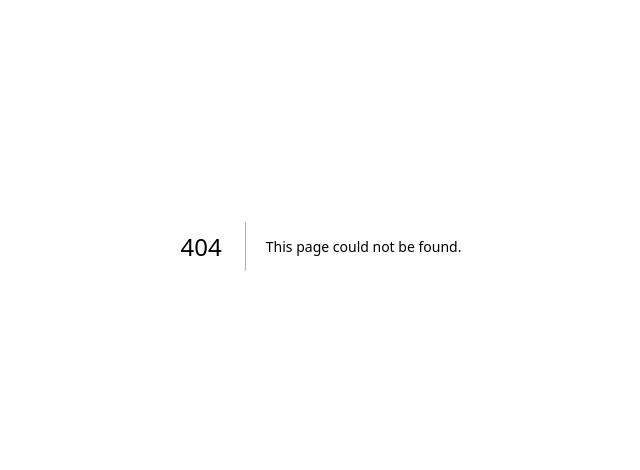
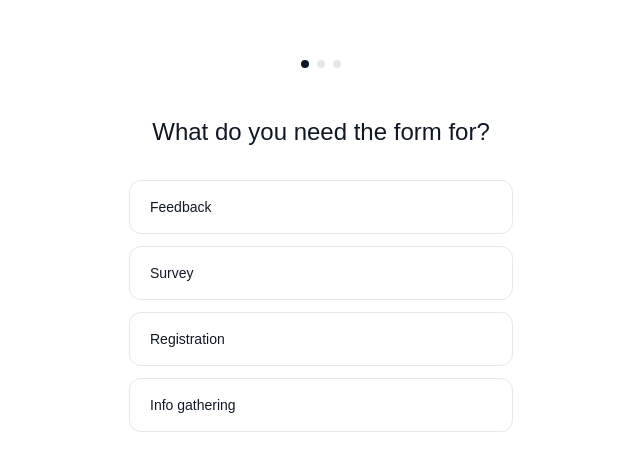
Before and after one commit to sandeshdev667/formr, a Next.js app: page /forms/new in a window 1280 px wide. Before the commit this address had no page. Shown: the part 154-624 px from the top of the page, without its empty margins (319-959 px from the left). Built offline with nearby package versions, Linux system fonts and the light colour scheme; no server answers.

Commit message:
create form and supabase connection for form

```diff
--- /dev/null
+++ b/pages/forms/new.tsx
@@ -0,0 +1,131 @@
+import { useState } from 'react'
+import { supabase } from '../../lib/supabase'
+import { useRouter } from 'next/router'
+
+const steps = [
+  {
+    key: 'purpose',
+    question: 'What do you need the form for?',
+    options: ['Feedback', 'Survey', 'Registration', 'Info gathering']
+  },
+  {
+    key: 'who',
+    question: 'Who are you?',
+    options: ['Business', 'Organization', 'Team', 'Personal']
+  },
+  {
+    key: 'mode',
+    question: 'How should it feel?',
+    options: ['Quick', 'Form', 'Flow'],
+    descriptions: [
+      'Minimal questions, done in seconds',
+      'Standard layout, all questions visible',
+      'One question at a time, full screen'
+    ]
+  }
+]
+
+export default function NewForm() {
+  const router = useRouter()
+  const [step, setStep] = useState(0)
+  const [answers, setAnswers] = useState<Record<string, string>>({})
+  const [loading, setLoading] = useState(false)
+
+  const currentStep = steps[step]
+
+  const handleSelect = async (option: string) => {
+    const newAnswers = { ...answers, [currentStep.key]: option }
+    setAnswers(newAnswers)
+
+    if (step < steps.length - 1) {
+      setStep(step + 1)
+    } else {
+      await createForm(newAnswers)
+    }
+  }
+
+  const createForm = async (finalAnswers: Record<string, string>) => {
+    setLoading(true)
+
+    const { data: { session } } = await supabase.auth.getSession()
+    if (!session) {
+      router.push('/login')
+      return
+    }
+
+    const { data, error } = await supabase
+      .from('forms')
+      .insert({
+        title: 'Untitled form',
+        mode: finalAnswers.mode.toLowerCase(),
+        owner_id: session.user.id,
+      })
+      .select()
+      .single()
+
+    if (error) {
+      console.error(error)
+      setLoading(false)
+      return
+    }
+
+    router.push(`/forms/${data.id}/edit`)
+  }
+
+  if (loading) return (
+    <div className="min-h-screen flex items-center justify-center">
+      <p className="text-gray-400 text-sm">Setting up your form...</p>
+    </div>
+  )
+
+  return (
+    <div className="min-h-screen bg-white flex flex-col items-center justify-center px-6">
+
+      {/* Progress dots */}
+      <div className="flex gap-2 mb-12">
+        {steps.map((_, i) => (
+          <div
+            key={i}
+            className={`w-2 h-2 rounded-full transition-colors ${
+              i === step ? 'bg-gray-900' : i < step ? 'bg-gray-400' : 'bg-gray-200'
+            }`}
+          />
+        ))}
+      </div>
+
+      {/* Question */}
+      <h2 className="text-2xl font-medium text-gray-900 mb-8 text-center">
+        {currentStep.question}
+      </h2>
+
+      {/* Options */}
+      <div className="w-full max-w-sm space-y-3">
+        {currentStep.options.map((option, i) => (
+          <button
+            key={option}
+            onClick={() => handleSelect(option)}
+            className="w-full px-5 py-4 text-left rounded-xl border border-gray-200 hover:border-gray-400 hover:bg-gray-50 transition-all group"
+          >
+            <p className="text-sm font-medium text-gray-900">{option}</p>
+            {currentStep.descriptions && (
+              <p className="text-xs text-gray-400 mt-0.5">
+                {currentStep.descriptions[i]}
+              </p>
+            )}
+          </button>
+        ))}
+      </div>
+
+      {/* Back button */}
+      {step > 0 && (
+        <button
+          onClick={() => setStep(step - 1)}
+          className="mt-8 text-sm text-gray-400 hover:text-gray-600 transition-colors"
+        >
+          Back
+        </button>
+      )}
+
+    </div>
+  )
+}
```
